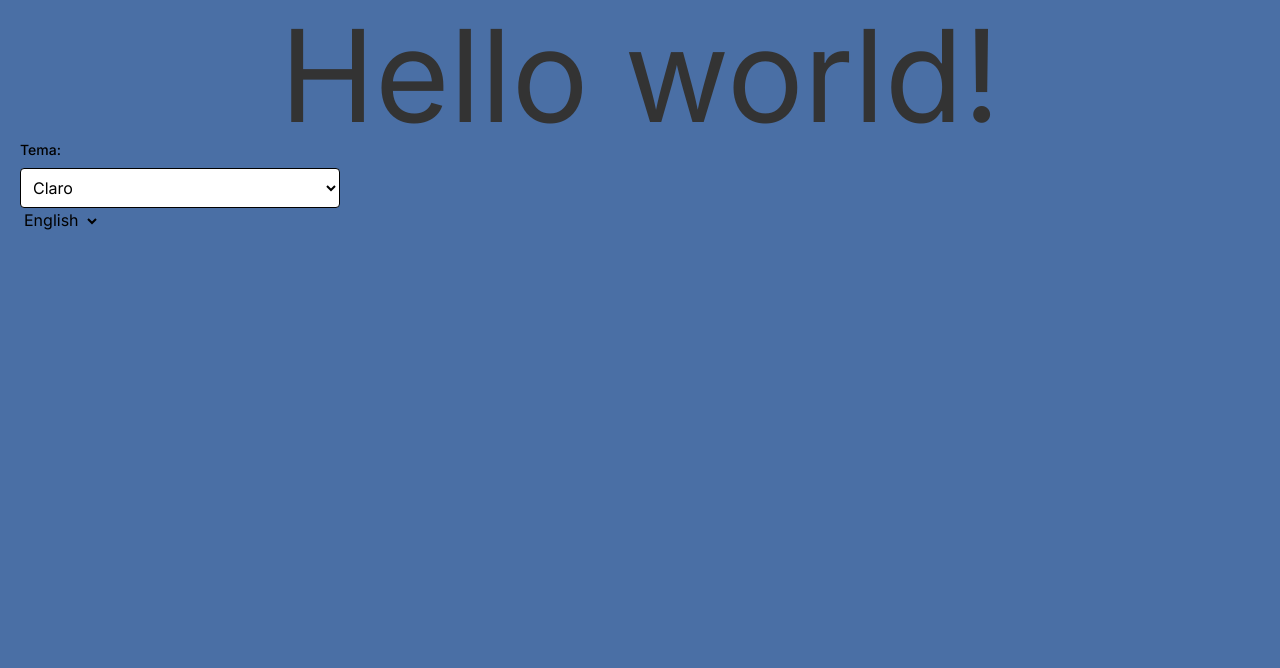
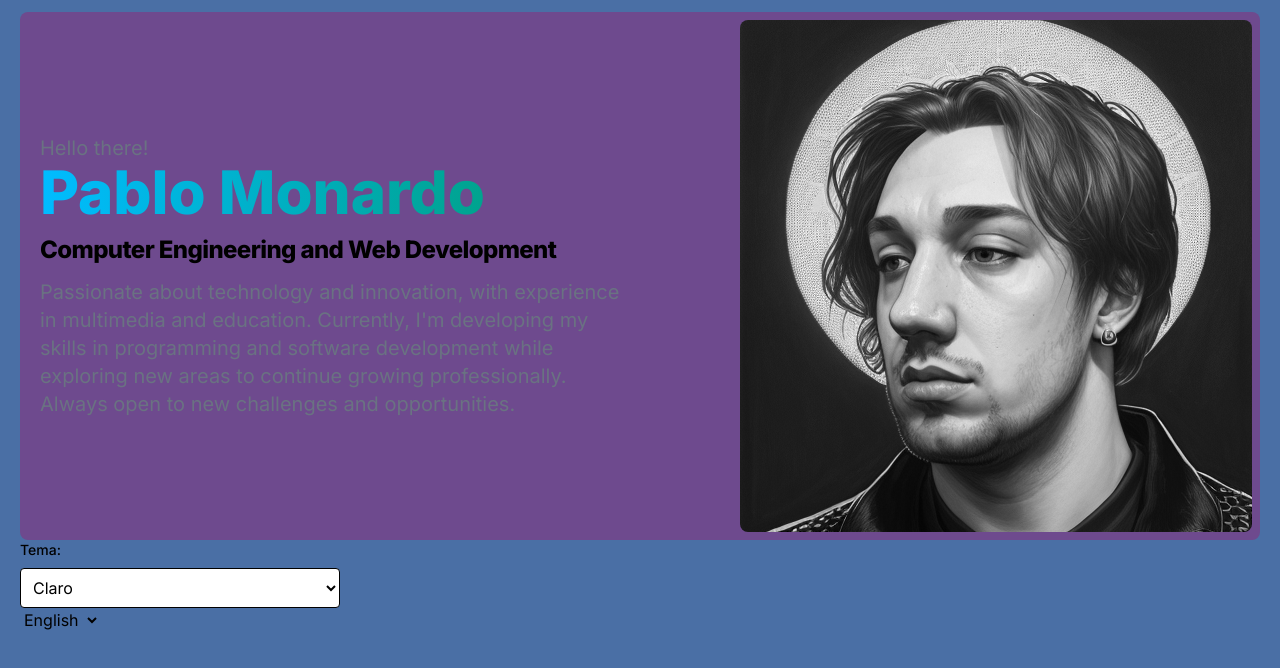
Before and after one commit to monardop/porfolio, a Next.js app: page /en in a window 1280 px wide. Shown: the top 668 px of the page. Built offline with nearby package versions, Linux system fonts and the light colour scheme.

Commit message:
Hero modificado

```diff
--- a/messages/en.json
+++ b/messages/en.json
@@ -1,6 +1,11 @@
 {
   "HomePage": {
-    "title": "Hello world!",
-    "about": "Go to the about page"
+    "hero": {
+      "title": "Pablo Monardo",
+      "paragraph": "Passionate about technology and innovation, with experience in multimedia and education. Currently, I'm developing my skills in programming and software development while exploring new areas to continue growing professionally. Always open to new challenges and opportunities.",
+      "eyebrown": "Hello there!",
+      "subtitle":"Computer Engineering and Web Development"
+    },
+    "content":""
   }
 }
--- a/messages/es.json
+++ b/messages/es.json
@@ -1,6 +1,11 @@
 {
   "HomePage": {
-    "title": "Buenos días!",
-    "about": "Andate a la mierda"
+    "hero": {
+      "title": "Pablo Monardo",
+      "paragraph": "Apasionado por la tecnología y la innovación, con experiencia en multimedia y educación. Actualmente, me encuentro desarrollando mis habilidades en programación y desarrollo de software, mientras exploro nuevas áreas para seguir creciendo profesionalmente. Siempre abierto a nuevos desafíos y oportunidades.",
+      "eyebrown": "¡Buenas!",
+      "subtitle":"Ingeniería informática y desarrollo web"
+    },
+    "content":""
   }
 }
--- a/src/app/[locale]/not-found.tsx
+++ b/src/app/[locale]/not-found.tsx
@@ -1,12 +1,7 @@
-import {useTranslations} from 'next-intl';
-import {Link} from '@/i18n/navigation';
-
 export default function HomePage() {
-  const t = useTranslations('HomePage');
   return (
     <div>
-      <h1>{t('title')}</h1>
-      <Link href="/about">{t('about')}</Link>
+      holi
     </div>
   );
 }
--- a/src/app/[locale]/page.tsx
+++ b/src/app/[locale]/page.tsx
@@ -1,12 +1,22 @@
 import { useTranslations } from "next-intl";
 import ThemeToggle from "@/components/ui/ThemeToggle";
 import { LanguageSwitcher } from "@/components/ui/LanguageSwitcher";
+import Hero from "@/components/layout/Hero";
 
 export default function HomePage() {
   const t = useTranslations("HomePage");
+
+  const heroContent = {
+    eyebrown: t("hero.eyebrown"),
+    title: t("hero.title"),
+    subtitle: t("hero.subtitle"),
+    paragraph: t("hero.paragraph"),
+    image: "/images/profile.png",
+  };
+
   return (
-    <div className="bg-primary h-dvh py-3 px-5">
-      <h1 className="text-text text-9xl text-center">{t("title")}</h1>
+    <div className="bg-primary h-dvh w-dvw py-3 px-5">
+      <Hero {...heroContent} />
       <ThemeToggle />
       <LanguageSwitcher />
     </div>
--- /dev/null
+++ b/src/components/layout/Hero.tsx
@@ -0,0 +1,45 @@
+import Image from "next/image";
+
+interface Props {
+  eyebrown?: string;
+  title: string;
+  subtitle?: string;
+  paragraph?: string;
+  image: string;
+}
+
+export default function Hero({
+  eyebrown,
+  title,
+  subtitle,
+  paragraph,
+  image,
+}: Props) {
+  return (
+    <section className="md:flex gap-3 items-center bg-secondary rounded-lg p-2">
+      <div className="flex-1 px-3">
+        <p className="text-lg font-normal text-gray-500 lg:text-xl">
+          {eyebrown}
+        </p>
+        <h1 className="mb-4 text-3xl font-extrabold md:text-5xl lg:text-6xl text-transparent bg-clip-text bg-gradient-to-r to-emerald-600 from-sky-400">
+          {title}
+        </h1>
+        <h2 className="mb-4 text-xl font-extrabold leading-none tracking-tight md:text-2xl">
+          {subtitle}
+        </h2>
+        <p className="text-md font-normal text-gray-500 lg:text-xl">
+          {paragraph}
+        </p>
+      </div>
+      <div className="flex-1">
+        <Image
+          src={image}
+          width={1080}
+          height={720}
+          alt={title}
+          className="h-auto max-w-lg transition-all duration-300 rounded-lg filter grayscale hover:grayscale-0 ms-auto"
+        />
+      </div>
+    </section>
+  );
+}
```
Also changed, not shown: public/images/profile.png (added).
